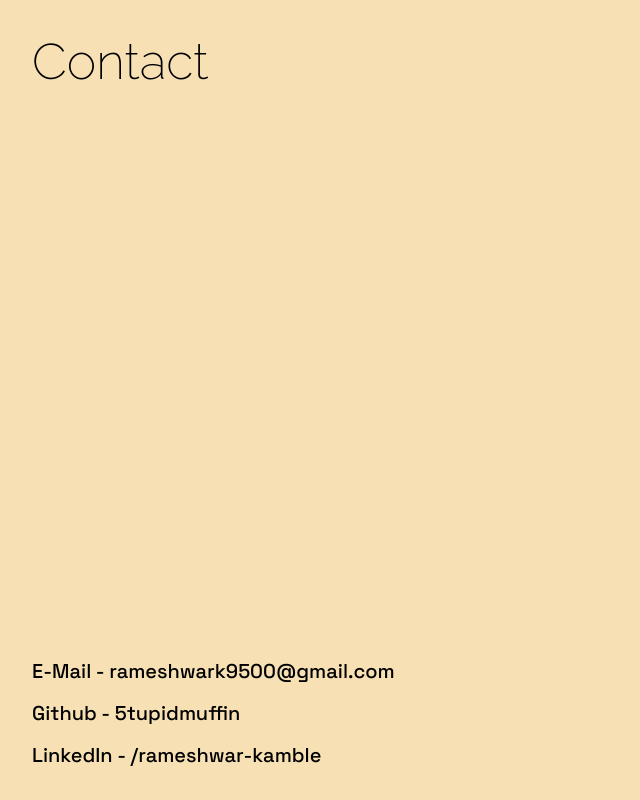
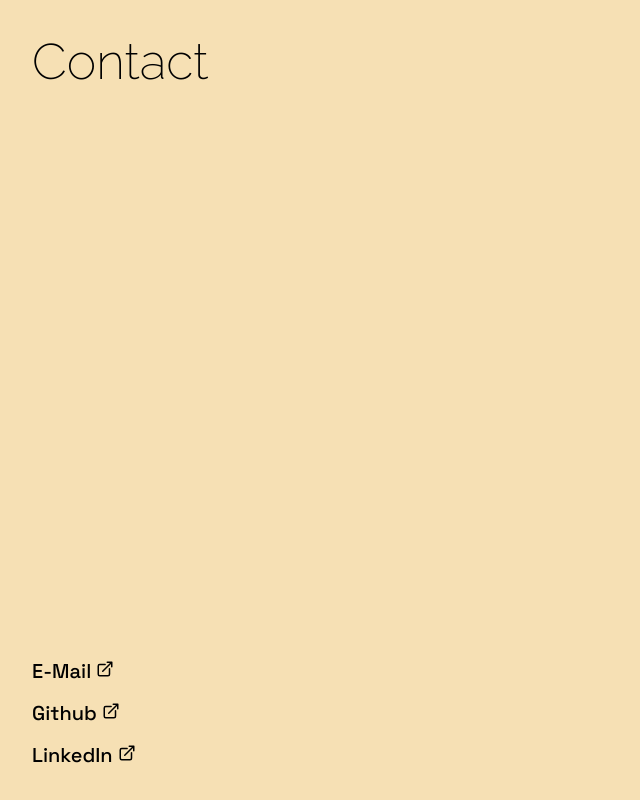
Before and after one commit to 5tupidmuffin/5tupidmuffin.github.io, a Next.js app: page /contact in a window 1280 px wide. Shown: the whole page, without its empty margins (0-640 px from the left). Built offline with nearby package versions, Linux system fonts and the light colour scheme.

Commit message:
contact page updated

```diff
--- a/components/contact/index.tsx
+++ b/components/contact/index.tsx
@@ -3,6 +3,7 @@ import React, { FC, ReactNode, useEffect, useState } from "react";
 import styles from "./contact.module.scss";
 import PageHeader from "@/components/common/page-header";
 import Link from "next/link";
+import Image from "next/image";
 
 const ContactPageComponent: FC = () => {
   const [socials, setSocials] = useState<Record<string, string>>({});
@@ -20,7 +21,13 @@ const ContactPageComponent: FC = () => {
   const socialLink = (label: string, url: string): ReactNode => {
     return (
       <Link className={styles.socialLink} href={url}>
-        {label}
+        {label}{" "}
+        <Image
+          src="/images/external-link-arrow.svg"
+          height={18}
+          width={18}
+          alt=""
+        />
       </Link>
     );
   };
--- a/public/contact.json
+++ b/public/contact.json
@@ -1,5 +1,5 @@
 {
-  "E-Mail - rameshwark9500@gmail.com": "mailto:rameshwark9500@gmail.com",
-  "Github - 5tupidmuffin": "https://github.com/5tupidmuffin",
-  "LinkedIn - /rameshwar-kamble": "https://in.linkedin.com/in/rameshwar-kamble"
+  "E-Mail": "mailto:rameshwark9500@gmail.com",
+  "Github": "https://github.com/5tupidmuffin",
+  "LinkedIn": "https://in.linkedin.com/in/rameshwar-kamble"
 }
```
Also changed, not shown: public/images/external-link-arrow.svg (added).
